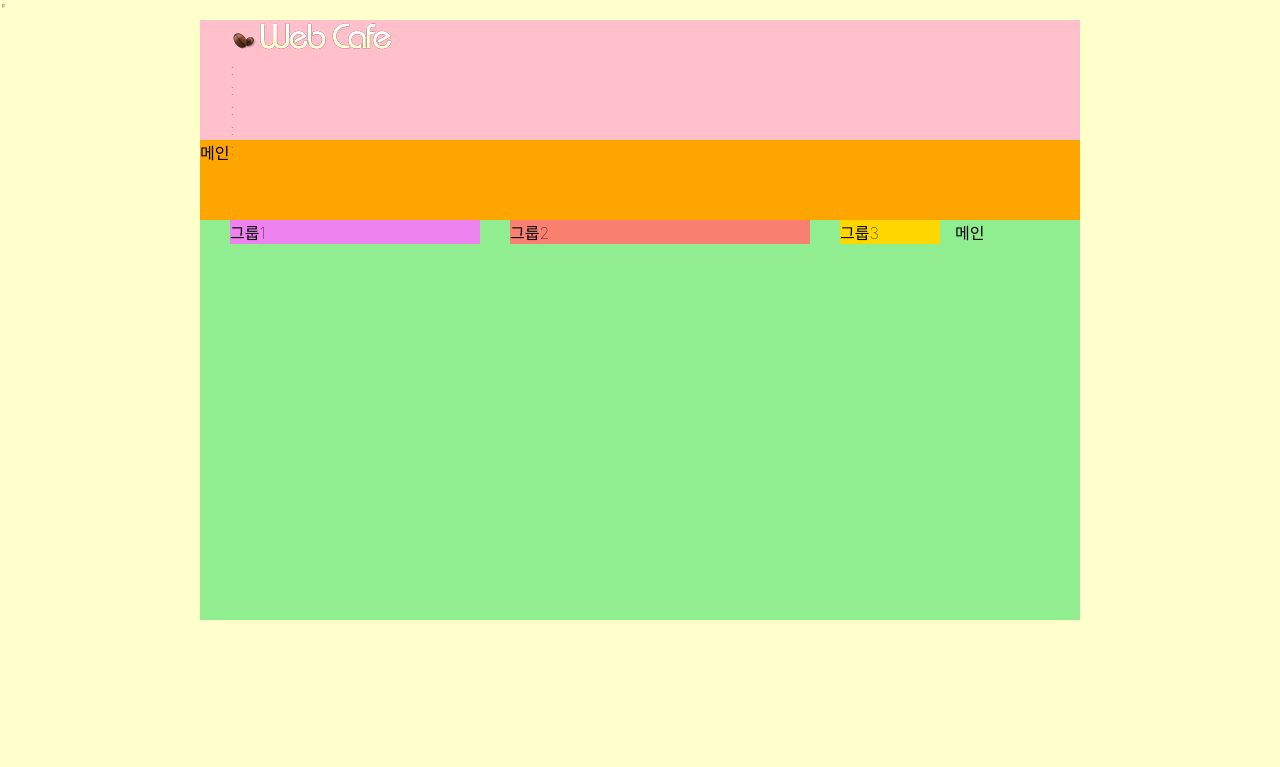
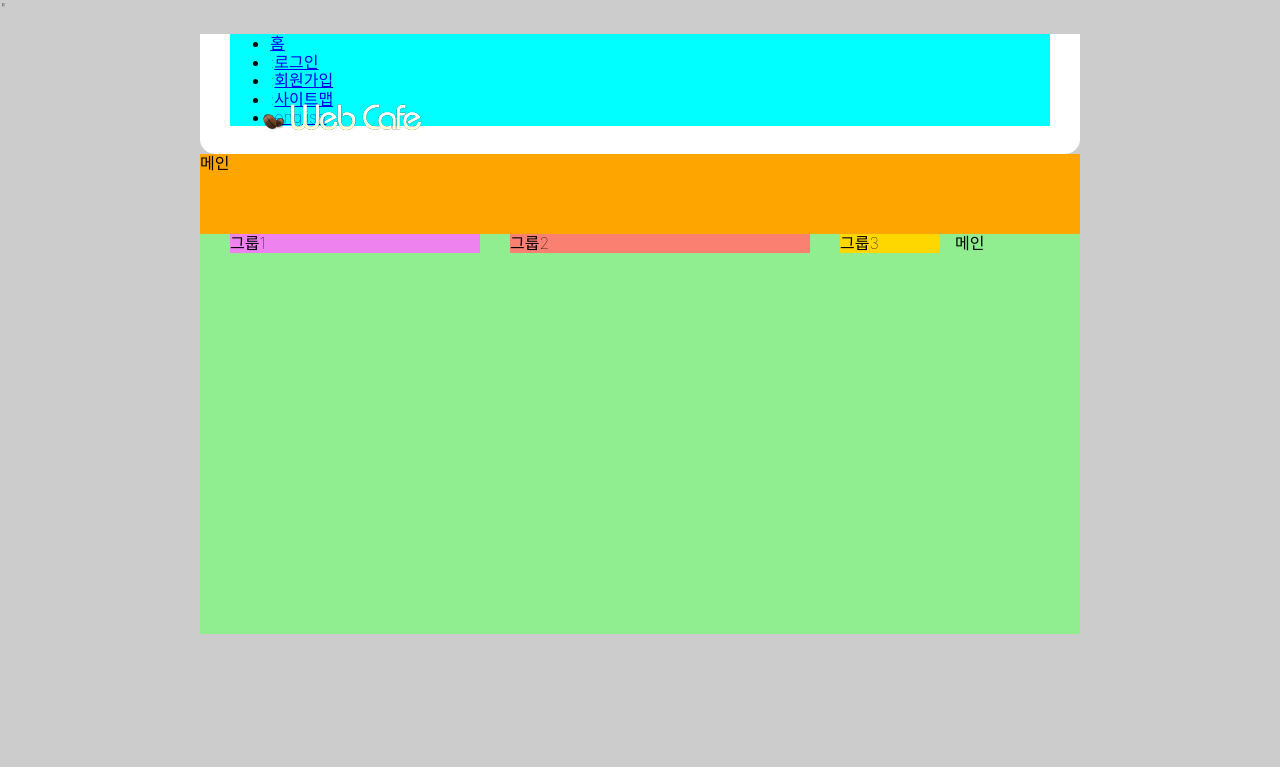
Before and after one commit to bomi5375/HTML5, a plain HTML site: page index.html in a window 1280 px wide. Shown: the top 767 px of the page. Drawn offline with Linux system fonts and the light colour scheme.

Commit message:
로고 배치 완료

```diff
--- a/index.html
+++ b/index.html
@@ -17,11 +17,11 @@
       <!-- 이것은 주석 -->
     </h1>
     <ul class="member">
-      <li><span aria-hidden="true">:</span><a href="/"></a></li>
-      <li><span aria-hidden="true">:</span><a href="/"></a></li>
-      <li><span aria-hidden="true">:</span><a href="/"></a></li>
-      <li><span aria-hidden="true">:</span><a href="/"></a></li>
-      <li><span aria-hidden="true">:</span><a href="/"></a></li>
+      <li><a href="/">홈</a></li>
+      <li><span class="divider" aria-hidden="true">:</span><a href="/">로그인</a></li>
+      <li><span class="divider" aria-hidden="true">:</span><a href="/">회원가입</a></li>
+      <li><span class="divider" aria-hidden="true">:</span><a href="/">사이트맵</a></li>
+      <li><span class="divider" aria-hidden="true">:</span><a href="/">english</a></li>
     </ul>
   </header>
   <div class="visual">메인</div>
--- a/styles/style.css
+++ b/styles/style.css
@@ -1,5 +1,5 @@
 @import url(./normalize.css);
-@import url(./reset.css);
+/* @import url(./reset.css); */
 /* 기본 스타일*/
 *,
 *::before,
@@ -9,7 +9,7 @@
 
 /* 본문 스타일 */
 body {
-  background: #ffc;
+  background: #ccc;
   font-family: "Pretendard Variable", Pretendard, -apple-system, BlinkMacSystemFont, system-ui, Roboto, "Helvetica Neue", "Segoe UI", "Apple SD Gothic Neo",
     "Noto Sans KR", "Malgun Gothic", "Apple Color Emoji", "Segoe UI Emoji", "Segoe UI Symbol", sans-serif;
   font-weight: 100;
@@ -27,10 +27,25 @@ body {
 
 /* 헤더 */
 .header {
-  background: pink;
+  background: #fff;
   padding: 0 30px; /* 숏핸드 표기법 상 우 하 좌(시계방향) */
   height: 15vh;
+  border-radius: 0 0 15px 15px;
+  position: relative;
 }
+
+/* 로고 */
+.logo {
+  position: absolute;
+  top: 45px;
+  left: 60px;
+}
+
+/* 텍스트 링크 모음 */
+.member {
+background-color: aqua;
+}
+
 
 /* 비주얼 */
 .visual {
```
